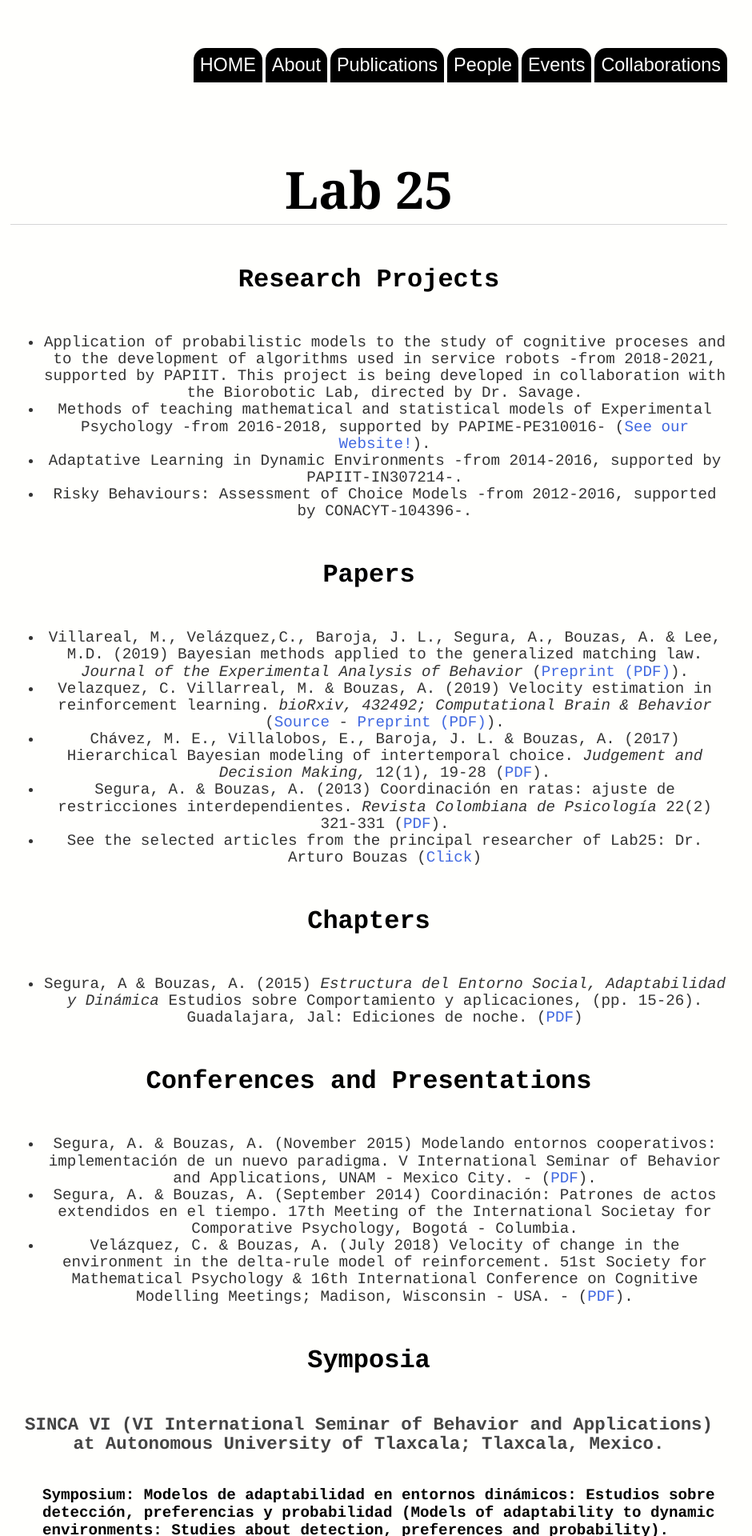
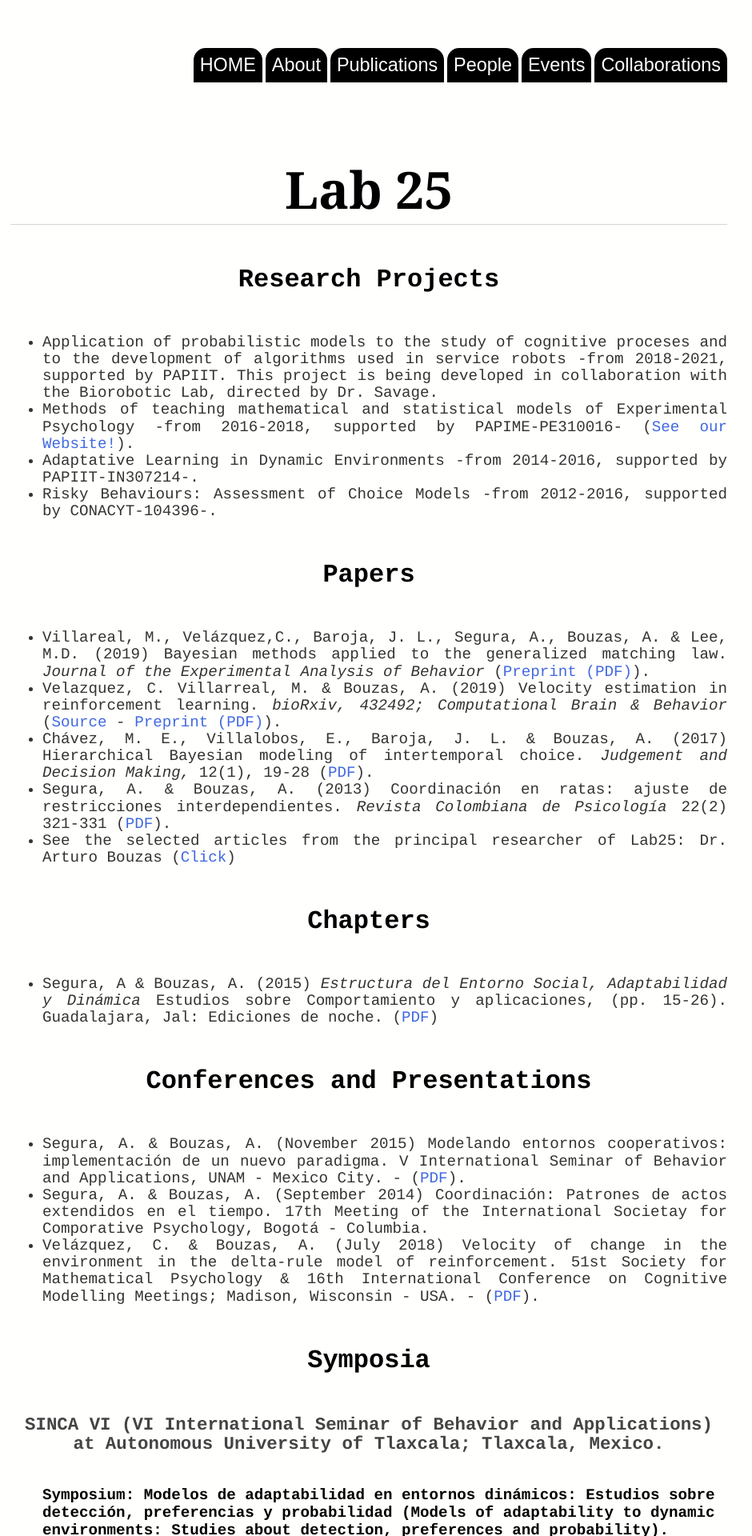
Before and after one commit to BouzasLab25/bouzaslab25.github.io, a Jekyll site: the page built from publications/index.html, in a window 1280 px wide. Shown: the top 1920 px of the page at 80% size, without its empty margins (179-1119 px from the left). Built offline with Jekyll 4.4.1, drawn with Linux system fonts in a browser that asks for light colours.

Commit message:
Update index.html

```diff
--- a/publications/index.html
+++ b/publications/index.html
@@ -5,7 +5,7 @@ title: Lab25 Publications
 <div class="blurb">
 		<h3>Research Projects</h3>
 
-	<ul>
+	<ul style="text-align:justify">
 	<li class='ho' >Application of probabilistic models to the study of cognitive proceses and to the development of algorithms used in service robots -from 2018-2021, supported by PAPIIT. This project is being developed in collaboration with the Biorobotic Lab, directed by Dr. Savage. </li>
 
 	<li class='ho' >Methods of teaching mathematical and statistical models of Experimental Psychology -from 2016-2018, supported by PAPIME-PE310016- (<a class='link' href="http://www.bouzaslab25.com/LabVirtual25/" target="_blank">See our Website!</a>). </li>
@@ -17,7 +17,7 @@ title: Lab25 Publications
 
 		<h3>Papers</h3>
 
-	<ul>
+	<ul  style="text-align:justify">
 
 	<li class='ho' >Villareal, M., Velázquez,C., Baroja, J. L., Segura, A., Bouzas, A. & Lee, M.D. (2019) Bayesian methods applied to the generalized matching law. <i>Journal of the Experimental Analysis of Behavior</i> (<a class='link' href="https://webfiles.uci.edu/mdlee/VillarealEtAl2018.pdf?uniq=-u4uixy" target="_blank">Preprint (PDF)</a>). </li>
 
@@ -32,13 +32,13 @@ title: Lab25 Publications
 
 
 		<h3>Chapters</h3>
-	<ul>
+	<ul  style="text-align:justify">
 	<li class='ho' >Segura, A & Bouzas, A. (2015) <i>Estructura del Entorno Social, Adaptabilidad y Dinámica</i> Estudios sobre Comportamiento y aplicaciones, (pp. 15-26). Guadalajara, Jal: Ediciones de noche. (<a class='link' href="/documents/SeguraCapitulo.pdf" target="_blank">PDF</a>) </li>
 	</ul>
 
 
 		<h3>Conferences and Presentations</h3>
-	<ul>
+	<ul  style="text-align:justify">
 	<li class='ho' >Segura, A. & Bouzas, A. (November 2015) Modelando entornos cooperativos: implementación de un nuevo paradigma. V International Seminar of Behavior and Applications, UNAM - Mexico City. - (<a class='link' href="/presentations/SINCA-V_AleSegura.pdf" target="_blank">PDF</a>).</li>
 
 	<li class='ho' >Segura, A. & Bouzas, A. (September 2014) Coordinación: Patrones de actos extendidos en el tiempo. 17th Meeting of the International Societay for Comporative Psychology, Bogotá - Columbia.</li>
@@ -51,7 +51,7 @@ title: Lab25 Publications
 
 		<h5> SINCA VI (VI International Seminar of Behavior and Applications) at Autonomous University of Tlaxcala; Tlaxcala, Mexico.</h5>
 
-	<ul>
+	<ul  style="text-align:justify">
 	 	<h4> Symposium: Modelos de adaptabilidad en entornos dinámicos: Estudios sobre detección, preferencias y probabilidad (Models of adaptability to dynamic environments: Studies about detection, preferences and probability).</h4>
 	<li class='ho' >Velázquez, C. (November 2017) Predicción en entornos con cambios graduales (<i>Predictions on gradually changing environments</i>) - (<a class='link' href="/presentations/SINCAVI_Carlos.pdf" target="_blank">PDF</a>). </li>
 	<li class='ho' >Niño, J.M. (November 2017) Transitividad en Ganancias y Pérdidas (<i>Transitivity on Gains and Losses)</i>.</li>
@@ -77,7 +77,7 @@ title: Lab25 Publications
 
 
 		<h3>Posters</h3>
-	<ul>
+	<ul  style="text-align:justify">
 	<li class='ho' > Baroja, J. L., Villalobos, E. & Bouzas, A. (November 2018) <i> Pigeon Adaptation to Unsignaled Changes in the Rates of Reward of VI−VI Concurrent Schedules</i> XIX Biennal Meeting of the International Society for Comparative Psychology, Los Angeles, Ca - (<a class='link' href="/documents/poster_Baroja2018_iscp.pdf" target="_blank">PDF</a>). </li>
 
 	<li class='ho' > Baroja, J. L. & Bouzas, A. (November 2016) <i> Learning to wait: Dynamic Persistence in Uncertain Environments.</i>At the Psychonomic Society's 57th Annual Meeting, Boston, MA - (<a class='link' href="/documents/poster_baroja_2016.pdf" target="_blank">PDF</a>). </li>
@@ -99,7 +99,7 @@ title: Lab25 Publications
 
 		<h3>Thesis</h3>
 
-	<ul>
+	<ul  style="text-align:justify">
 	<li class='ho' >Darío Trujano Ochoa (2013), "La teoría del prospecto en la predicción de estrategias mixtas en un juego 2x2" (<i>Prospect theory on the prediction of mixed strategies in a 2x2 game</i>). -B.A. in Psychology-  (<a class='link' href="http://132.248.9.195/ptd2013/noviembre/0706151/Index.html" target="_blank">PDF</a>). </li>
 
 	<li class='ho' >José Luis Baroja Manzano (2015), "Estudios con el problema de Monty Hall" (<i>Studies on the Monty Hall problem</i>). -B.A. in Psychology-  (<a class='link' href="http://132.248.9.195/ptd2015/abril/303158329/Index.html" target="_blank">PDF</a>). </li>
```
